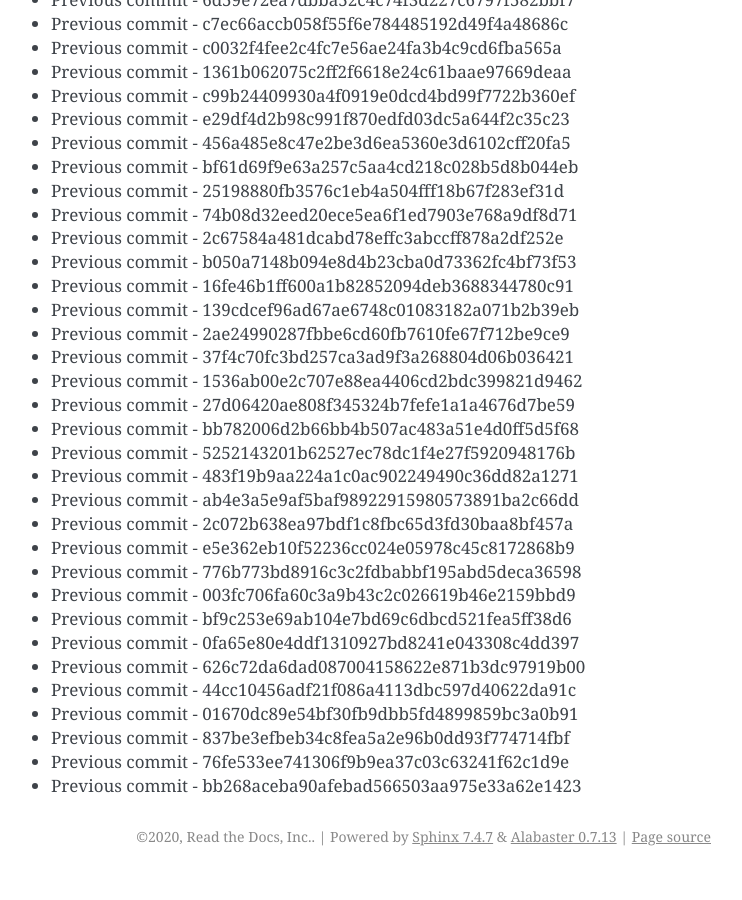
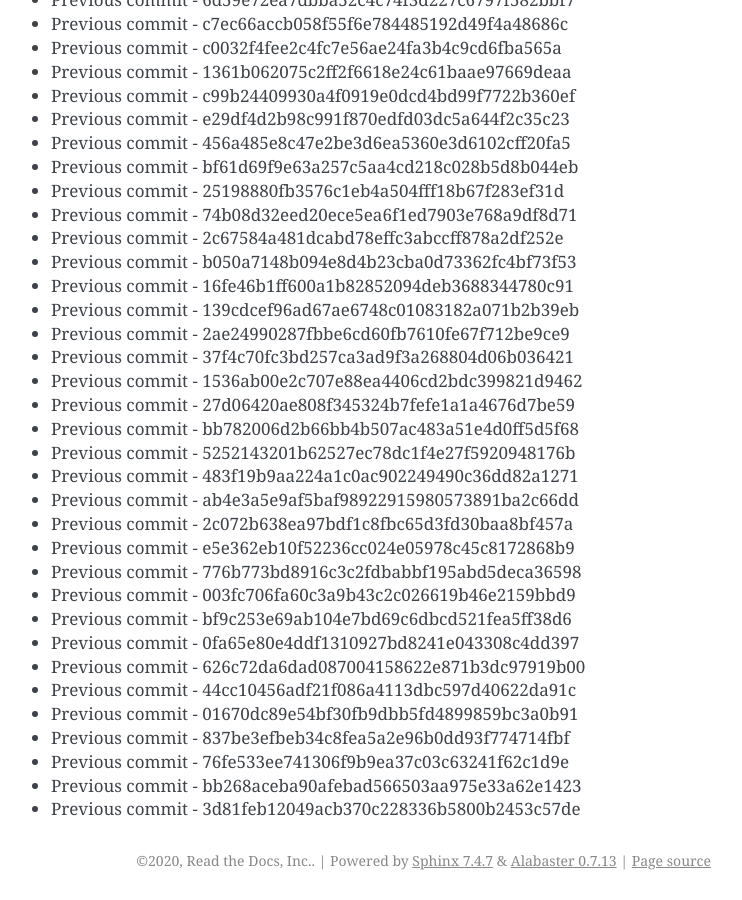
Before and after one commit to readthedocs/rtd-git-stresstest, a Sphinx documentation site: the page built from docs/updates.rst, in a window 1280 px wide and 900 px high, scrolled down 94748 px. Shown: the whole window, without its empty margins (399-1141 px from the left). Built offline with Sphinx 7.4.7, drawn with Linux system fonts in a browser that asks for light colours; before the commit the page ends 95624 px from its top, so only the background shows below that.

Commit message:
Generating commit from previous: 3d81feb12049acb370c228336b5800b2453c57de

```diff
--- a/docs/updates.rst
+++ b/docs/updates.rst
@@ -4013,3 +4013,4 @@ It can be tested for any performance characteristics.
 * Previous commit - 837be3efbeb34c8fea5a2e96b0dd93f774714fbf
 * Previous commit - 76fe533ee741306f9b9ea37c03c63241f62c1d9e
 * Previous commit - bb268aceba90afebad566503aa975e33a62e1423
+* Previous commit - 3d81feb12049acb370c228336b5800b2453c57de
```
